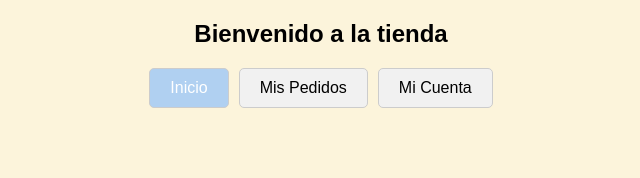
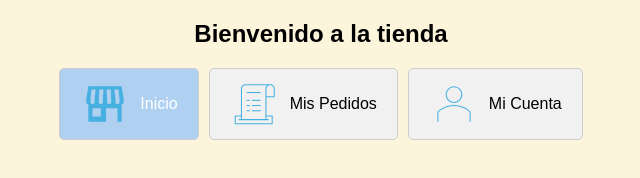
Before and after one commit to Taniuda/el-bazar-de-arce, a plain HTML site: page bazar-frontend/index.html in a window 1280 px wide. Shown: the whole page, without its empty margins (319-959 px from the left). Drawn offline with Linux system fonts and the light colour scheme; no server answers; sample sign-in values are in the browser's storage.

Commit message:
Modificacion index.html Se modifico el index.html para agreagr las imagenes de las pestañas de navegacion

```diff
--- a/bazar-frontend/index.html
+++ b/bazar-frontend/index.html
@@ -11,9 +11,18 @@
 
     <!-- Tab Panel -->
     <div class="tab-container">
-        <div class="tab active" data-tab="inicio">Inicio</div>
-        <div class="tab" data-tab="mis-pedidos">Mis Pedidos</div>
-        <div class="tab" data-tab="mi-cuenta">Mi Cuenta</div>
+        <div class="tab active" data-tab="inicio">
+            <img src="../bazar-frontend/resources/cuenta_seleccionado.svg" alt="Inicio Activo" class="tab-image">
+            Inicio
+        </div>
+        <div class="tab" data-tab="mis-pedidos">
+            <img src="../bazar-frontend/resources/carrito_no_seleccionado.svg" alt="Mis Pedidos" class="tab-image">
+            Mis Pedidos
+        </div>
+        <div class="tab" data-tab="mi-cuenta">
+            <img src="../bazar-frontend/resources/cuenta_no_seleccionado.svg" alt="Mi Cuenta" class="tab-image">
+            Mi Cuenta
+        </div>
     </div>
 
     <!-- Contenidos de las Pestañas -->
```
